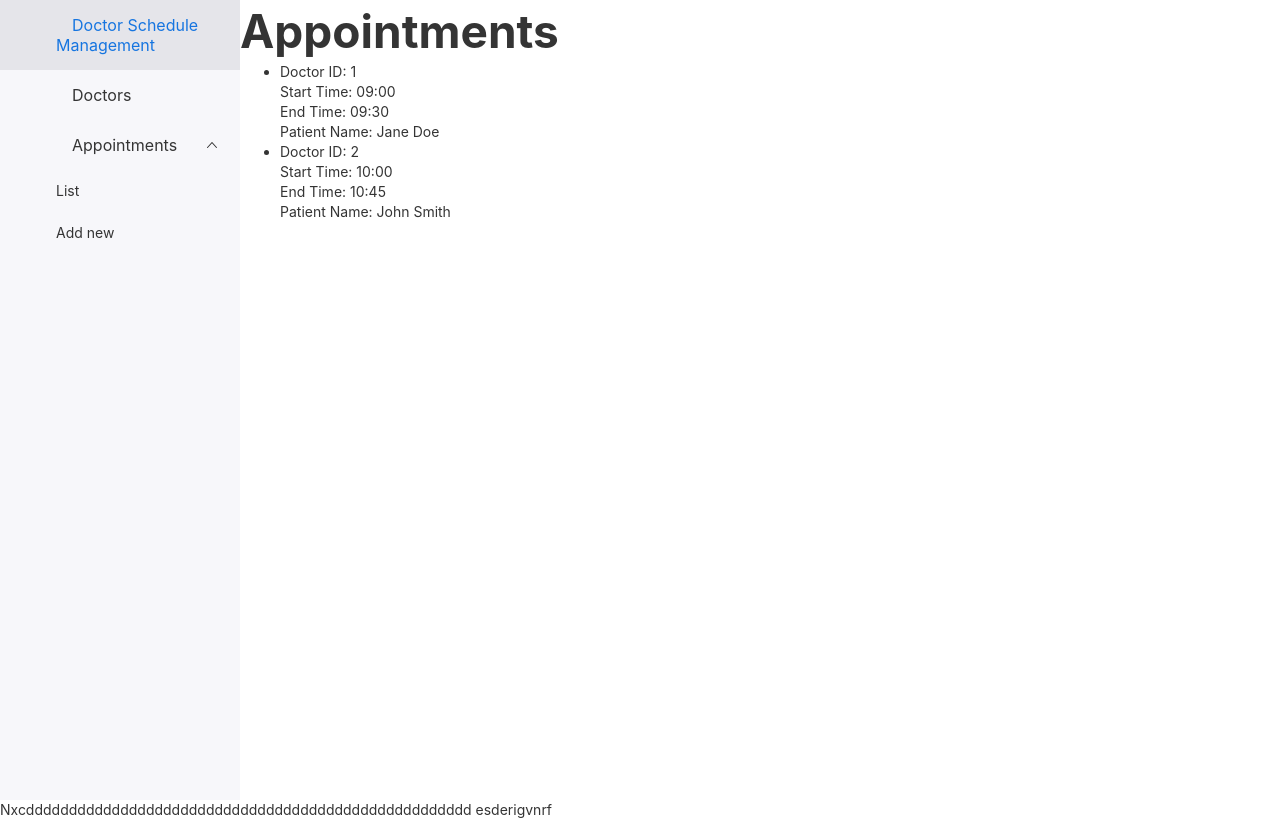
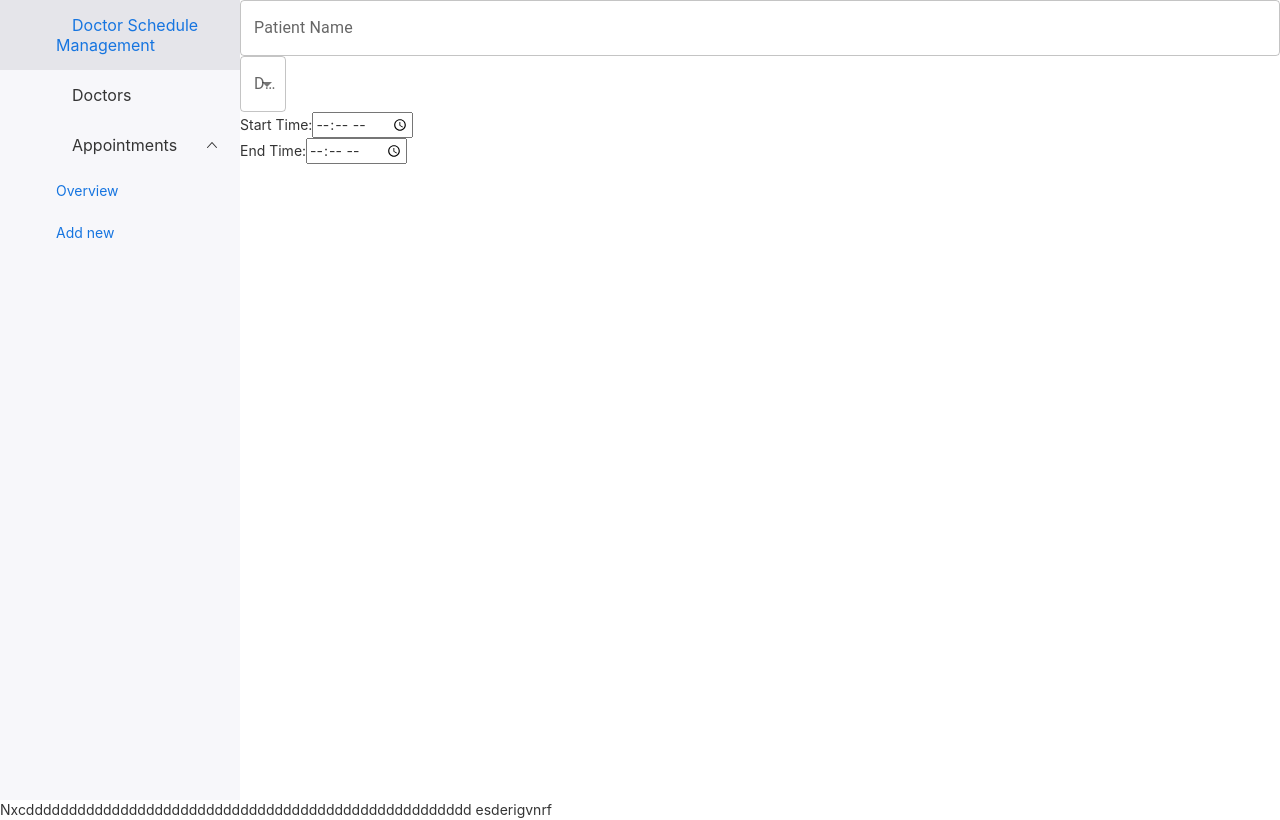
Before and after one commit to NigarRahimli/Doctor-Schedule-Management-App-React-Task, a React (Create React App) app: page /add-appointment in a window 1280 px wide. Built offline with nearby package versions, Linux system fonts and the light colour scheme; data requests are answered from the project's data file; some icons are missing.

Commit message:
add ui started

```diff
--- a/src/App.js
+++ b/src/App.js
@@ -1,14 +1,32 @@
 import React from "react";
 import Layout from "./components/Layout";
 import AppointmentsList from "./pages/AppointmentsList";
-
+import { BrowserRouter, Route, Routes } from "react-router-dom";
+import AddAppointment from "./pages/AddAppointment";
+import "./index.css";
 function App() {
   return (
-    <>
-      <Layout>
-       <AppointmentsList/>
-      </Layout>
-    </>
+    <BrowserRouter>
+      <Routes>
+        <Route path="/" element={<Layout></Layout>} />
+        <Route
+          path="/appointments"
+          element={
+            <Layout>
+              <AppointmentsList />
+            </Layout>
+          }
+        />
+        <Route
+          path="/add-appointment"
+          element={
+            <Layout>
+              <AddAppointment />
+            </Layout>
+          }
+        />
+      </Routes>
+    </BrowserRouter>
   );
 }
 
--- a/src/components/Sidebar.js
+++ b/src/components/Sidebar.js
@@ -4,7 +4,7 @@ import "rsuite/dist/rsuite.css";
 import DashboardIcon from "@rsuite/icons/legacy/Dashboard";
 import GroupIcon from "@rsuite/icons/legacy/Group";
 import MagicIcon from "@rsuite/icons/legacy/Magic";
-import GearCircleIcon from "@rsuite/icons/legacy/GearCircle";
+import { Link } from "react-router-dom";
 
 function Sidebar() {
   return (
@@ -13,14 +13,20 @@ function Sidebar() {
         <Sidenav.Body style={{ height: "100vh", overflowY: "auto" }}>
           <Nav activeKey="1">
             <Nav.Item eventKey="1" icon={<DashboardIcon />}>
-              Doctor Schedule Management
+              <Link className="no-underline" to="/">
+                Doctor Schedule Management
+              </Link>
             </Nav.Item>
             <Nav.Item eventKey="2" icon={<GroupIcon />}>
               Doctors
             </Nav.Item>
             <Nav.Menu eventKey="3" title="Appointments" icon={<MagicIcon />}>
-              <Nav.Item eventKey="3-2">List</Nav.Item>
-              <Nav.Item eventKey="3-3">Add new</Nav.Item>
+              <Nav.Item eventKey="3-2">
+                <Link to="/appointments">Overview</Link>
+              </Nav.Item>
+              <Nav.Item eventKey="3-3">
+                <Link to="/add-appointment">Add new</Link>
+              </Nav.Item>
             </Nav.Menu>
           </Nav>
         </Sidenav.Body>
--- a/src/index.css
+++ b/src/index.css
@@ -1,13 +1,17 @@
 body {
   margin: 0;
-  font-family: -apple-system, BlinkMacSystemFont, 'Segoe UI', 'Roboto', 'Oxygen',
-    'Ubuntu', 'Cantarell', 'Fira Sans', 'Droid Sans', 'Helvetica Neue',
+  font-family: -apple-system, BlinkMacSystemFont, "Segoe UI", "Roboto", "Oxygen",
+    "Ubuntu", "Cantarell", "Fira Sans", "Droid Sans", "Helvetica Neue",
     sans-serif;
   -webkit-font-smoothing: antialiased;
   -moz-osx-font-smoothing: grayscale;
 }
 
 code {
-  font-family: source-code-pro, Menlo, Monaco, Consolas, 'Courier New',
+  font-family: source-code-pro, Menlo, Monaco, Consolas, "Courier New",
     monospace;
 }
+
+@import 'tailwindcss/base';
+@import 'tailwindcss/components';
+@import 'tailwindcss/utilities';
--- /dev/null
+++ b/src/pages/AddAppointment.js
@@ -0,0 +1,91 @@
+import {
+  FormControl,
+  InputLabel,
+  MenuItem,
+  Select,
+  TextField,
+} from "@mui/material";
+import React, { useEffect, useState } from "react";
+
+function AddAppointment() {
+  const [selectedDoctorId, setSelectedDoctorId] = useState("");
+  const [doctors, setDoctors] = useState([]);
+  const [startTime, setStartTime] = useState("");
+  const [endTime, setEndTime] = useState("");
+  const [patientName, setPatientName] = useState("");
+
+  useEffect(() => {
+    fetchDoctors();
+    setStartTime("");
+    setEndTime("");
+  }, []);
+
+  const fetchDoctors = async () => {
+    try {
+      const response = await fetch("http://localhost:3001/doctors");
+      if (!response.ok) {
+        throw new Error("Failed to fetch doctors");
+      }
+      const data = await response.json();
+      setDoctors(data);
+    } catch (error) {
+      console.error("Error fetching doctors:", error);
+    }
+  };
+
+  const handleChange = (event) => {
+    setSelectedDoctorId(event.target.value);
+  };
+
+  const handleNameChange = (event) => {
+    setPatientName(event.target.value);
+  };
+
+  return (
+    <div className="flex justify-center  flex-col gap-3 p-20 w-96">
+      <TextField
+        fullWidth
+        className="mb-3"
+        id="outlined-basic"
+        label="Patient Name"
+        variant="outlined"
+        value={patientName}
+        onChange={handleNameChange}
+      />
+      <FormControl>
+        <InputLabel id="doctor-select-label">Doctor</InputLabel>
+        <Select
+          labelId="doctor-select-label"
+          id="doctor-select"
+          value={selectedDoctorId}
+          onChange={handleChange}
+          label="Doctor"
+        >
+          {doctors.map((doctor) => (
+            <MenuItem key={doctor.id} value={doctor.id}>
+              {doctor.name}
+            </MenuItem>
+          ))}
+        </Select>
+      </FormControl>
+      <div>
+        <label>Start Time:</label>
+        <input
+          type="time"
+          value={startTime}
+          onChange={(e) => setStartTime(e.target.value)}
+        />
+      </div>
+      <div>
+        <label>End Time:</label>
+        <input
+          type="time"
+          value={endTime}
+          onChange={(e) => setEndTime(e.target.value)}
+        />
+      </div>
+    </div>
+  );
+}
+
+export default AddAppointment;
--- /dev/null
+++ b/tailwind.config.js
@@ -0,0 +1,8 @@
+/** @type {import('tailwindcss').Config} */
+module.exports = {
+  content: ["./src/**/*.{html,js}"],
+  theme: {
+    extend: {},
+  },
+  plugins: [],
+};
```
Also changed, not shown: package.json (+7 -1 lines), src/reportWebVitals.js (line endings or trailing spaces), 1 other file (tests, documents, lock files or other folders).
